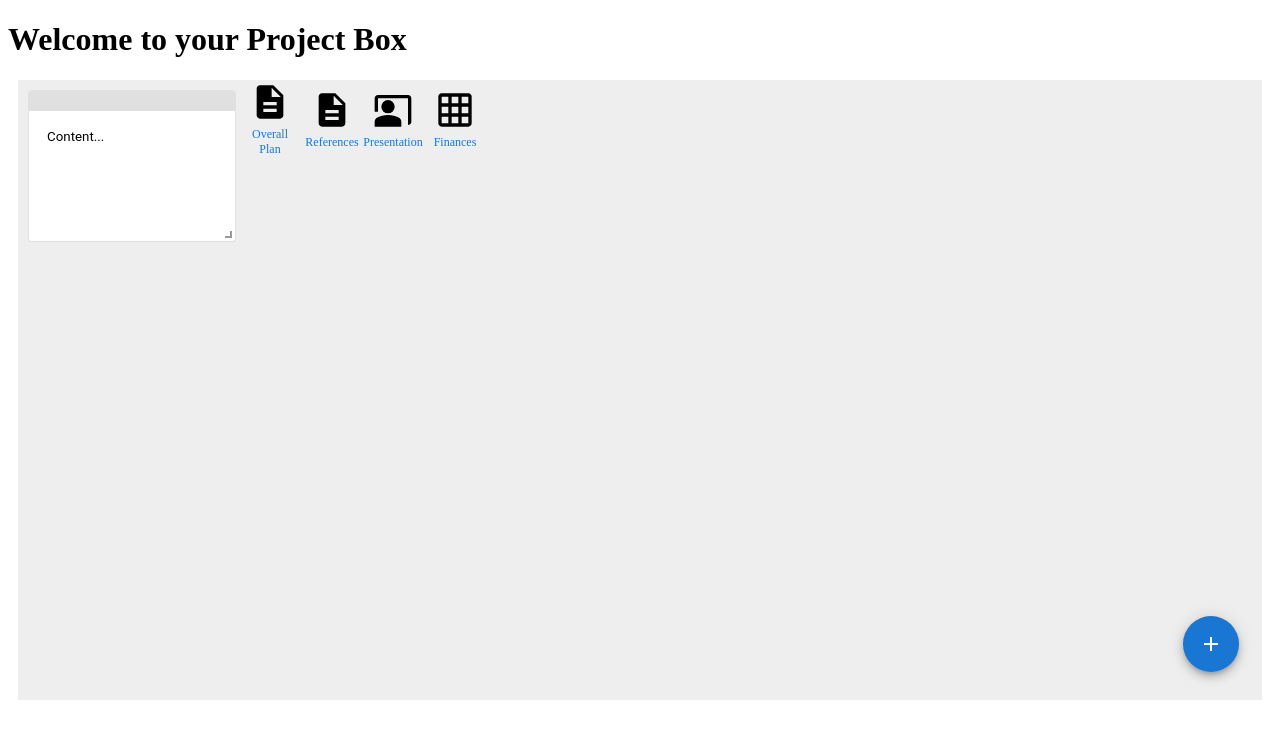
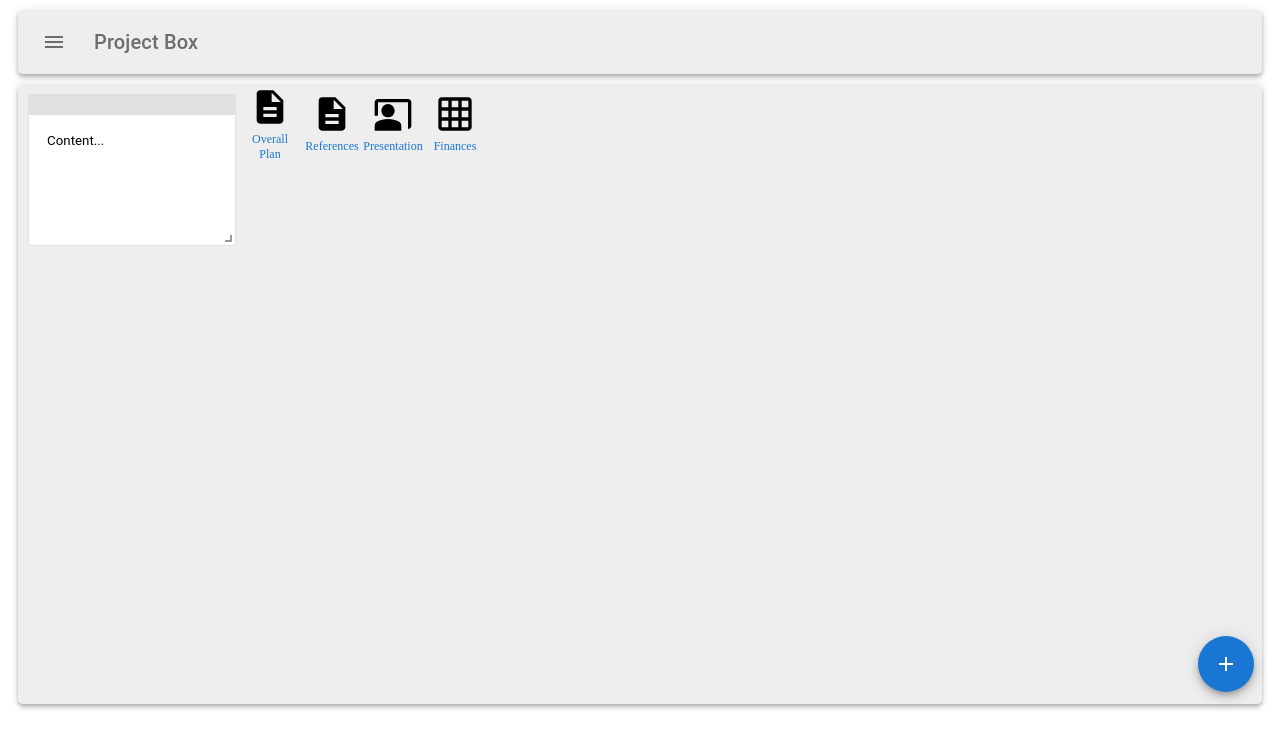
Before and after one commit to ThomasOh92/project-box-v2, a React app: page / in a window 1280 px wide. Shown: the top 748 px of the page. Built offline with nearby package versions, Linux system fonts and the light colour scheme.

Commit message:
further polishing

```diff
--- a/src/App.tsx
+++ b/src/App.tsx
@@ -4,7 +4,6 @@ import ProjectBox from './components/projectbox';
 const App: React.FC = () => {
   return (
     <div>
-      <h1>Welcome to your Project Box</h1>
       <ProjectBox />
     </div>
   );
--- a/src/components/projectbox.tsx
+++ b/src/components/projectbox.tsx
@@ -8,6 +8,11 @@ import CoPresentIcon from '@mui/icons-material/CoPresent';
 import GridOnIcon from '@mui/icons-material/GridOn';
 import LinkIcon from '@mui/icons-material/Link';
 import StickyNote2Icon from '@mui/icons-material/StickyNote2';
+import AppBar from '@mui/material/AppBar';
+import Toolbar from '@mui/material/Toolbar';
+import Typography from '@mui/material/Typography';
+import IconButton from '@mui/material/IconButton';
+import MenuIcon from '@mui/icons-material/Menu';
 import { GlobalStyles } from '@mui/system';
 
 
@@ -155,7 +160,7 @@ const ProjectBox: React.FC = () => {
   ];
 
   const layout: Layout[] = [
-    { i: "addButton", x: 37.5, y: 0.7, w: 2, h: 3, static: true, minW: 2, minH: 0},
+    { i: "addButton", x: 38, y: 0.8, w: 2, h: 3, static: true, minW: 2, minH: 0},
     { i: "exampleStickyNote", x: 0, y: 0, w: 7, h: 1, minW: 2, minH: 0, resizeHandles: ['se']},
     { i: "exampleDocLink1", x: 7, y: 0, w: 2, h: 0.4, minH: 0},
     { i: "exampleDocLink2", x: 9, y: 0, w: 2, h: 0.4, minH: 0},
@@ -186,15 +191,31 @@ const ProjectBox: React.FC = () => {
           transition: 'all 200ms ease',
         },
         '.react-grid-placeholder': {
-          background: 'red',
+          background: 'rgba(0, 0, 0, 0.54)',
           opacity: 0.2,
+          borderRadius: '5px',
           transitionDuration: '250ms',
           zIndex: 2,
         }
 
       }}/>
+        <AppBar position="static" sx={{ flexGrow: 1, backgroundColor: "#eee", margin: '10px', borderRadius: '5px', width: 'inherit'}}>
+          <Toolbar>
+            <IconButton
+              size="large"
+              edge="start"
+              aria-label="menu"
+              sx={{ mr: 2 }}
+            >
+              <MenuIcon />
+            </IconButton>
+            <Typography variant="h6" component="div" sx={{ flexGrow: 1, color: 'rgba(0, 0, 0, 0.54)' }}>
+              Project Box
+            </Typography>
+          </Toolbar>
+        </AppBar>
 
-      <Box sx={{height:'620px', transform: 'translateZ(0px)', flexGrow: 1, backgroundColor: "#eee", margin: '10px'}}>
+      <Box sx={{height:'620px', transform: 'translateZ(0px)', flexGrow: 1, backgroundColor: "#eee", margin: '10px', borderRadius: '5px', boxShadow: "0px 2px 4px -1px rgba(0,0,0,0.2), 0px 4px 5px 0px rgba(0,0,0,0.14), 0px 1px 10px 0px rgba(0,0,0,0.12)"}}>
         <ResponsiveReactGridLayout
           className="layout"
           layouts={layouts}
@@ -205,7 +226,7 @@ const ProjectBox: React.FC = () => {
           isBounded={true} >
 
           {/* Example components */}
-          <Card key='exampleStickyNote' className="stickyNote" variant='outlined' sx={{ display: 'flex', flexDirection: 'column', '&:hover': {borderColor: 'primary.dark'}, }}>
+          <Card key='exampleStickyNote' className="stickyNote" variant='outlined' sx={{ display: 'flex', flexDirection: 'column', '&:hover': {border: '1px dotted', borderColor: 'primary.dark', borderRadius: '5px'}, }}>
             <CardHeader className="dragHandle" sx={{ bgcolor: 'grey.300', padding: '10px' }}/>
             <Box sx={{ flex: 1, overflow: 'hidden', p: 2 }}>
               <TextareaAutosize
@@ -227,7 +248,7 @@ const ProjectBox: React.FC = () => {
             flexDirection: 'column',
             justifyContent: 'center',
             alignItems: 'center',
-            '&:hover': { borderColor: 'primary.dark'},
+            '&:hover': { border: '1px dotted', borderColor: 'primary.dark', borderRadius: '5px'},
            }}
           >
             <DescriptionIcon sx={{fontSize: 40, paddingBottom: '5px'}}/>
@@ -239,7 +260,8 @@ const ProjectBox: React.FC = () => {
             display: 'flex',
             flexDirection: 'column',
             justifyContent: 'center',
-            alignItems: 'center'
+            alignItems: 'center',
+            '&:hover': { border: '1px dotted', borderColor: 'primary.dark', borderRadius: '5px'},
            }}
           >
             <DescriptionIcon sx={{fontSize: 40, paddingBottom: '5px'}}/>
@@ -251,7 +273,8 @@ const ProjectBox: React.FC = () => {
             display: 'flex',
             flexDirection: 'column',
             justifyContent: 'center',
-            alignItems: 'center'
+            alignItems: 'center',
+            '&:hover': { border: '1px dotted', borderColor: 'primary.dark', borderRadius: '5px'},
            }}
           >
             <CoPresentIcon sx={{fontSize: 40, paddingBottom: '5px'}}/>
@@ -263,7 +286,8 @@ const ProjectBox: React.FC = () => {
             display: 'flex',
             flexDirection: 'column',
             justifyContent: 'center',
-            alignItems: 'center'
+            alignItems: 'center',
+            '&:hover': { border: '1px dotted', borderColor: 'primary.dark', borderRadius: '5px'},
            }}
           >
             <GridOnIcon sx={{fontSize: 40, paddingBottom: '5px'}}/>
@@ -297,7 +321,8 @@ const ProjectBox: React.FC = () => {
                   display: 'flex',
                   flexDirection: 'column',
                   justifyContent: 'center',
-                  alignItems: 'center'
+                  alignItems: 'center',
+                  '&:hover': { border: '1px dotted', borderColor: 'primary.dark', borderRadius: '5px'}
                 }}
                 >
                   <DescriptionIcon sx={{fontSize: 40, paddingBottom: '5px'}}/>
@@ -321,7 +346,8 @@ const ProjectBox: React.FC = () => {
                   display: 'flex',
                   flexDirection: 'column',
                   justifyContent: 'center',
-                  alignItems: 'center'
+                  alignItems: 'center',
+                  '&:hover': { border: '1px dotted', borderColor: 'primary.dark', borderRadius: '5px'}
                 }}
                 >
                   <CoPresentIcon sx={{fontSize: 40, paddingBottom: '5px'}}/>
@@ -345,7 +371,8 @@ const ProjectBox: React.FC = () => {
                   display: 'flex',
                   flexDirection: 'column',
                   justifyContent: 'center',
-                  alignItems: 'center'
+                  alignItems: 'center',
+                  '&:hover': { border: '1px dotted', borderColor: 'primary.dark', borderRadius: '5px'}
                 }}
                 >
                   <GridOnIcon sx={{fontSize: 40, paddingBottom: '5px'}}/>
@@ -369,7 +396,8 @@ const ProjectBox: React.FC = () => {
                   display: 'flex',
                   flexDirection: 'column',
                   justifyContent: 'center',
-                  alignItems: 'center'
+                  alignItems: 'center',
+                  '&:hover': { border: '1px dotted', borderColor: 'primary.dark', borderRadius: '5px'}
                 }}
                 >
                   <LinkIcon sx={{fontSize: 40, paddingBottom: '5px'}}/>
@@ -385,7 +413,7 @@ const ProjectBox: React.FC = () => {
           {/* Sticky note components */}
           {Object.keys(stickyNotes).map((key) => {
             return (
-              <Card key={key} className="stickyNote" variant='outlined' sx={{ display: 'flex', flexDirection: 'column' }}>
+              <Card key={key} className="stickyNote" variant='outlined' sx={{ display: 'flex', flexDirection: 'column', '&:hover': { border: '1px dotted', borderColor: 'primary.dark', borderRadius: '5px'}}}>
                 <CardHeader className="dragHandle" sx={{ bgcolor: 'grey.200', padding: '10px' }}/>
                 <Box sx={{ flex: 1, overflow: 'hidden', p: 2 }}>
                   <TextareaAutosize
```
